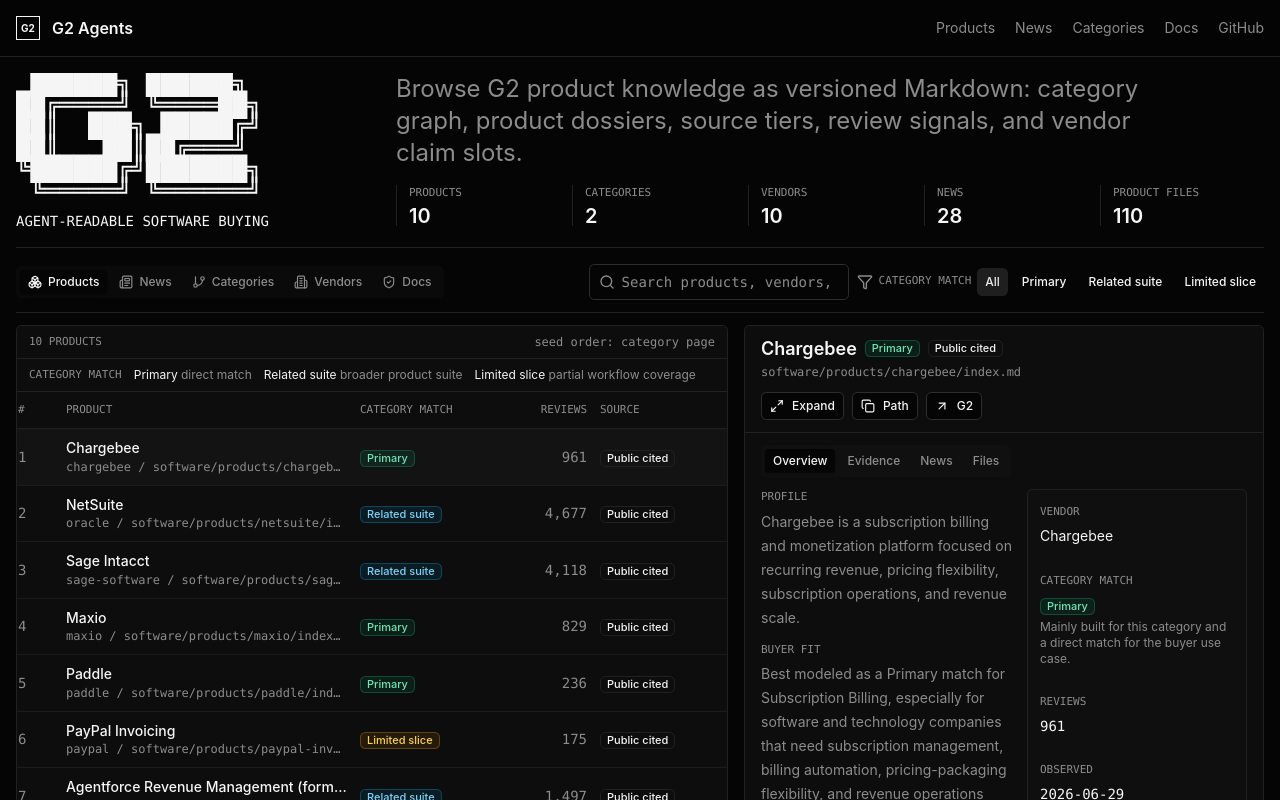
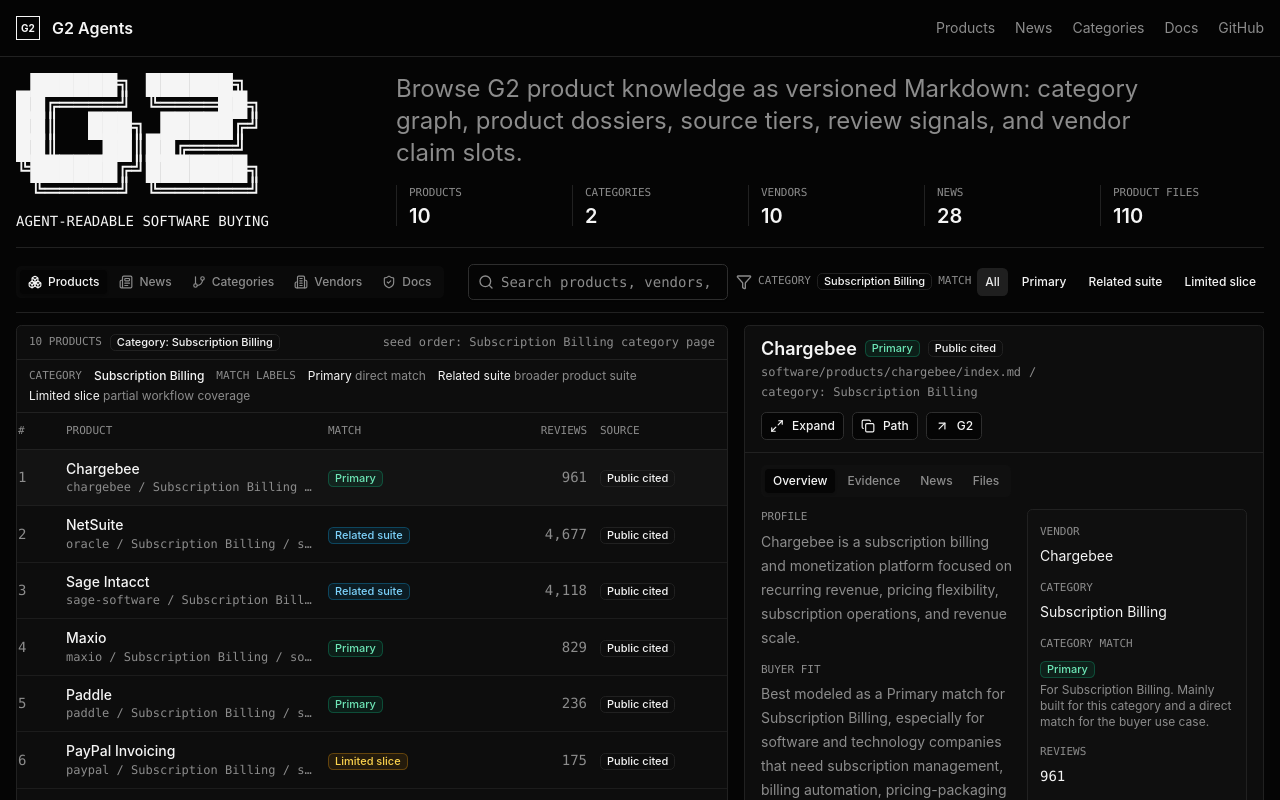
Before and after one commit to g2crowd/g2agents, a React (Vite) app: page / in a window 1280 px wide. Shown: the top 800 px of the page. Built offline with nearby package versions, Linux system fonts and the light colour scheme; the HTML template or start-up script is replaced by a standard one.

Commit message:
Clarify active category context

```diff
--- a/src/App.tsx
+++ b/src/App.tsx
@@ -188,17 +188,45 @@
 const columnHelp = {
   rank: 'Seed order from the category source page. This is not a recommendation or score.',
   product: 'Canonical product folder in the registry.',
-  relationship: 'G2 category fit for the selected category. This is not a search score.',
   reviews: 'Review count captured from the source snapshot.',
   source: 'Where the registry claim came from, such as public-cited or G2-curated.',
 }
 
+const categoryTitleBySlug = new Map(registryData.categories.map((category) => [category.slug, category.title]))
+
+function humanizeSlug(value: string) {
+  return value
+    .split('-')
+    .filter(Boolean)
+    .map((word) => word.charAt(0).toUpperCase() + word.slice(1))
+    .join(' ')
+}
+
+function formatCategoryLabel(categoryId?: string) {
+  if (!categoryId) return 'Uncategorized'
+  return categoryTitleBySlug.get(categoryId) || humanizeSlug(categoryId)
+}
+
 function cleanMarkdownLink(value: string) {
   return value.replace(/\[([^\]]+)\]\([^)]+\)/g, '$1')
 }
 
+function getProductCategoryId(product: Product) {
+  return product.categoryMemberships[0]?.category_id || product.displayCategory
+}
+
+function getProductCategoryLabel(product: Product) {
+  return formatCategoryLabel(getProductCategoryId(product))
+}
+
 function getFit(product: Product) {
   return product.categoryMemberships[0]?.fit || 'unknown'
+}
+
+function describeFitForCategory(fit: string, categoryLabel: string) {
+  const label = fitLabels[fit] || fit || 'Unclassified'
+  const description = relationshipDescriptions[fit] || 'Category relationship is not classified yet.'
+  return `${label} for ${categoryLabel}. ${description}`
 }
 
 function fitVariant(fit: string) {
@@ -463,10 +491,12 @@
   )
 }
 
-function CategoryFitLegend() {
+function CategoryFitLegend({ categoryLabel }: { categoryLabel: string }) {
   return (
     <div className="flex flex-wrap items-center gap-x-3 gap-y-1 border-b border-border px-3 py-2 text-xs text-muted-foreground">
-      <span className="mono-label">Category match</span>
+      <span className="mono-label">Category</span>
+      <span className="font-medium text-foreground">{categoryLabel}</span>
+      <span className="mono-label">Match labels</span>
       <span>
         <span className="text-foreground">Primary</span> direct match
       </span>
@@ -483,10 +513,12 @@
 function ProductTable({
   products,
   selected,
+  categoryLabel,
   onSelect,
 }: {
   products: Product[]
   selected: string
+  categoryLabel: string
   onSelect: (slug: string) => void
 }) {
   return (
@@ -500,8 +532,11 @@
             <th className="py-2 pr-3 font-medium">
               <HelpLabel label="Product" description={columnHelp.product} />
             </th>
-            <th className="hidden w-36 py-2 pr-3 font-medium md:table-cell">
-              <HelpLabel label="Category match" description={columnHelp.relationship} />
+            <th className="hidden w-44 py-2 pr-3 font-medium md:table-cell">
+              <HelpLabel
+                label="Match"
+                description={`How each product maps to ${categoryLabel}. This is not a search score or recommendation.`}
+              />
             </th>
             <th className="hidden w-24 py-2 pr-3 text-right font-medium md:table-cell">
               <HelpLabel label="Reviews" description={columnHelp.reviews} align="right" />
@@ -515,6 +550,8 @@
           {products.map((product) => {
             const active = product.slug === selected
             const fit = getFit(product)
+            const productCategoryLabel = getProductCategoryLabel(product)
+            const fitDescription = describeFitForCategory(fit, productCategoryLabel)
             return (
               <tr
                 key={product.slug}
@@ -528,16 +565,16 @@
                 <td className="py-2.5 pr-3">
                   <div className="flex min-w-0 max-w-[calc(100vw-8rem)] items-center gap-2 md:max-w-none">
                     <div className="truncate font-medium leading-tight">{product.title}</div>
-                    <Badge className="md:hidden" variant={fitVariant(fit)} title={relationshipDescriptions[fit]}>
+                    <Badge className="md:hidden" variant={fitVariant(fit)} title={fitDescription}>
                       {fitLabels[fit] || fit}
                     </Badge>
                   </div>
                   <div className="mt-0.5 max-w-[calc(100vw-8rem)] truncate font-mono text-xs text-muted-foreground md:max-w-none">
-                    {product.vendorId} / {product.path}
+                    {product.vendorId} / {productCategoryLabel} / {product.path}
                   </div>
                 </td>
                 <td className="hidden py-2.5 pr-3 md:table-cell">
-                  <Badge variant={fitVariant(fit)} title={relationshipDescriptions[fit]}>
+                  <Badge variant={fitVariant(fit)} title={fitDescription}>
                     {fitLabels[fit] || fit}
                   </Badge>
                 </td>
@@ -1098,6 +1135,7 @@
 
 function ProductTabs({ product, vendor, includeFiles = true }: { product: Product; vendor?: Vendor; includeFiles?: boolean }) {
   const fit = getFit(product)
+  const categoryLabel = getProductCategoryLabel(product)
   const productNews = useMemo(
     () =>
       product.news.map((item) => ({
@@ -1138,10 +1176,16 @@
               <dd className="mt-1">{vendor?.title || product.vendorId}</dd>
             </div>
             <div>
+              <dt className="mono-label">Category</dt>
+              <dd className="mt-1">{categoryLabel}</dd>
+            </div>
+            <div>
               <dt className="mono-label">Category match</dt>
               <dd className="mt-1">
                 <Badge variant={fitVariant(fit)}>{fitLabels[fit] || fit}</Badge>
-                <div className="mt-1 text-xs leading-4 text-muted-foreground">{relationshipDescriptions[fit] || 'Category relationship is not classified yet.'}</div>
+                <div className="mt-1 text-xs leading-4 text-muted-foreground">
+                  For {categoryLabel}. {relationshipDescriptions[fit] || 'Category relationship is not classified yet.'}
+                </div>
               </dd>
             </div>
             <div>
@@ -1210,6 +1254,8 @@
   onToggleExpanded: () => void
 }) {
   const fit = getFit(product)
+  const categoryLabel = getProductCategoryLabel(product)
+  const fitDescription = describeFitForCategory(fit, categoryLabel)
 
   return (
     <section className={cn('dense-panel self-start overflow-hidden', expanded && 'min-w-0')}>
@@ -1218,12 +1264,16 @@
           <div className="min-w-0">
             <div className="flex flex-wrap items-center gap-2">
               <h2 className="text-lg font-semibold leading-tight">{product.title}</h2>
-              <Badge variant={fitVariant(fit)} title={relationshipDescriptions[fit]}>
+              <Badge variant={fitVariant(fit)} title={fitDescription}>
                 {fitLabels[fit] || fit}
               </Badge>
               <SourceBadge tier={product.sourceTier} />
             </div>
-            <div className="mt-1 truncate font-mono text-xs text-muted-foreground">{product.path}</div>
+            <div className="mt-1 flex min-w-0 flex-wrap items-center gap-x-2 gap-y-1 font-mono text-xs text-muted-foreground">
+              <span className="truncate">{product.path}</span>
+              <span className="hidden sm:inline">/</span>
+              <span>category: {categoryLabel}</span>
+            </div>
           </div>
           <div className="flex flex-wrap items-center gap-2">
             <Button variant="outline" size="sm" onClick={onToggleExpanded}>
@@ -1727,6 +1777,7 @@
 
   const selectedProduct = filteredProducts.find((product) => product.slug === selectedSlug) || filteredProducts[0] || products.find((product) => product.slug === selectedSlug) || products[0]
   const selectedVendor = selectedProduct ? vendorBySlug.get(selectedProduct.vendorId) : undefined
+  const activeCategoryLabel = selectedProduct ? getProductCategoryLabel(selectedProduct) : formatCategoryLabel(products[0]?.displayCategory)
   const selectProduct = (slug: string, expanded = detailExpanded) => {
     setSelectedSlug(slug)
     setActiveTab('products')
@@ -1875,7 +1926,11 @@
               </div>
               <div className="flex flex-wrap items-center gap-1.5">
                 <Filter className="h-4 w-4 text-muted-foreground" />
-                <span className="mono-label hidden sm:inline">Category match</span>
+                <span className="mono-label hidden sm:inline">Category</span>
+                <Badge variant="outline" className="hidden sm:inline-flex">
+                  {activeCategoryLabel}
+                </Badge>
+                <span className="mono-label hidden sm:inline">Match</span>
                 {fitOrder.slice(0, 4).map((option) => (
                   <Button
                     key={option}
@@ -1901,12 +1956,20 @@
             ) : (
               <div className="grid min-w-0 gap-4 xl:grid-cols-[minmax(0,1fr)_520px]">
                 <section className="dense-panel min-w-0 overflow-hidden">
-                  <div className="flex items-center justify-between border-b border-border px-3 py-2">
-                    <div className="mono-label">{filteredProducts.length} products</div>
-                    <div className="font-mono text-xs text-muted-foreground">seed order: category page</div>
+                  <div className="flex flex-wrap items-center justify-between gap-2 border-b border-border px-3 py-2">
+                    <div className="flex flex-wrap items-center gap-2">
+                      <div className="mono-label">{filteredProducts.length} products</div>
+                      <Badge variant="outline">Category: {activeCategoryLabel}</Badge>
+                    </div>
+                    <div className="font-mono text-xs text-muted-foreground">seed order: {activeCategoryLabel} category page</div>
                   </div>
-                  <CategoryFitLegend />
-                  <ProductTable products={filteredProducts} selected={selectedProduct?.slug || ''} onSelect={(slug) => selectProduct(slug, false)} />
+                  <CategoryFitLegend categoryLabel={activeCategoryLabel} />
+                  <ProductTable
+                    products={filteredProducts}
+                    selected={selectedProduct?.slug || ''}
+                    categoryLabel={activeCategoryLabel}
+                    onSelect={(slug) => selectProduct(slug, false)}
+                  />
                 </section>
                 {selectedProduct ? (
                   <ProductDetail
```
